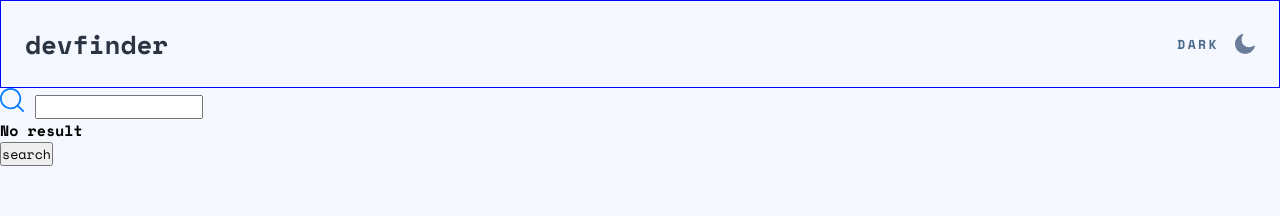
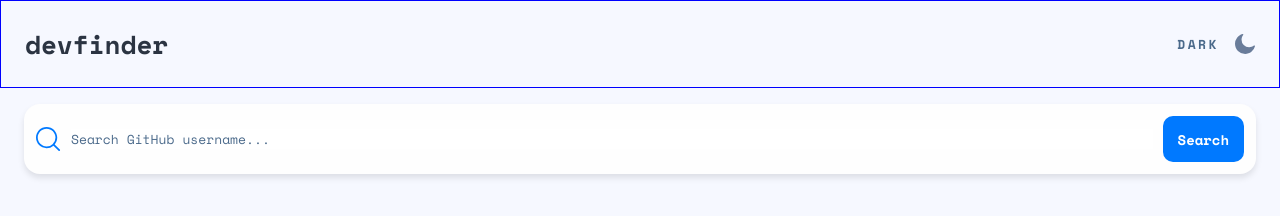
Before and after one commit to MathisHumbert/github-user-search-app, a plain HTML site: page dist/index.html in a window 1280 px wide. Drawn offline with nearby package versions, Linux system fonts and the light colour scheme; no server answers.

Commit message:
js and css progress

```diff
--- a/dist/index.html
+++ b/dist/index.html
@@ -28,9 +28,13 @@
     <!-- search form -->
     <form action="#" class="form">
       <img src="../starter-code/assets/icon-search.svg" alt="search-logo" />
-      <input type="text" class="form-input" />
+      <input
+        type="text"
+        class="form-input"
+        placeholder="Search GitHub username..."
+      />
       <h3 class="form-error">No result</h3>
-      <input type="submit" value="search" class="form-btn" />
+      <input type="submit" value="Search" class="form-btn" />
     </form>
   </body>
 
--- a/scss/_search-form.scss
+++ b/scss/_search-form.scss
@@ -1,5 +1,48 @@
 .form {
-  margin: 1rem 0;
-  padding: 0 24px;
-  background: red;
+  width: calc(100vw - 48px);
+  padding: 12px;
+  margin: 1rem auto;
+  background: $bg-seconday-color;
+  border-radius: 1rem;
+  display: flex;
+  align-items: center;
+  gap: 10px;
+  box-shadow: 0px 4px 6px rgba(0, 0, 0, 0.1);
+
+  &-input {
+    width: 100%;
+    height: fit-content;
+
+    color: $secondary-color;
+    font-size: 13px;
+    border: none;
+    cursor: pointer;
+
+    &::placeholder {
+      color: $primary-color;
+      font-size: 13px;
+    }
+
+    &:focus {
+      outline: none;
+    }
+  }
+
+  &-error {
+    color: #f74646;
+    width: fit-content;
+    display: none;
+  }
+
+  &-btn {
+    display: block;
+    background: $color-blue;
+    border: none;
+    font-size: 14px;
+    color: $color-white;
+    font-weight: 700;
+    padding: 12.5px 15px;
+    border-radius: 10px;
+    cursor: pointer;
+  }
 }
--- a/scss/main.scss
+++ b/scss/main.scss
@@ -3,6 +3,5 @@
 @import 'search-form';
 
 body {
-  background: $bg-color;
-  color: red;
+  background: $bg-primary-color;
 }
```
Also changed, not shown: dist/css/main.css, 1 other file.
